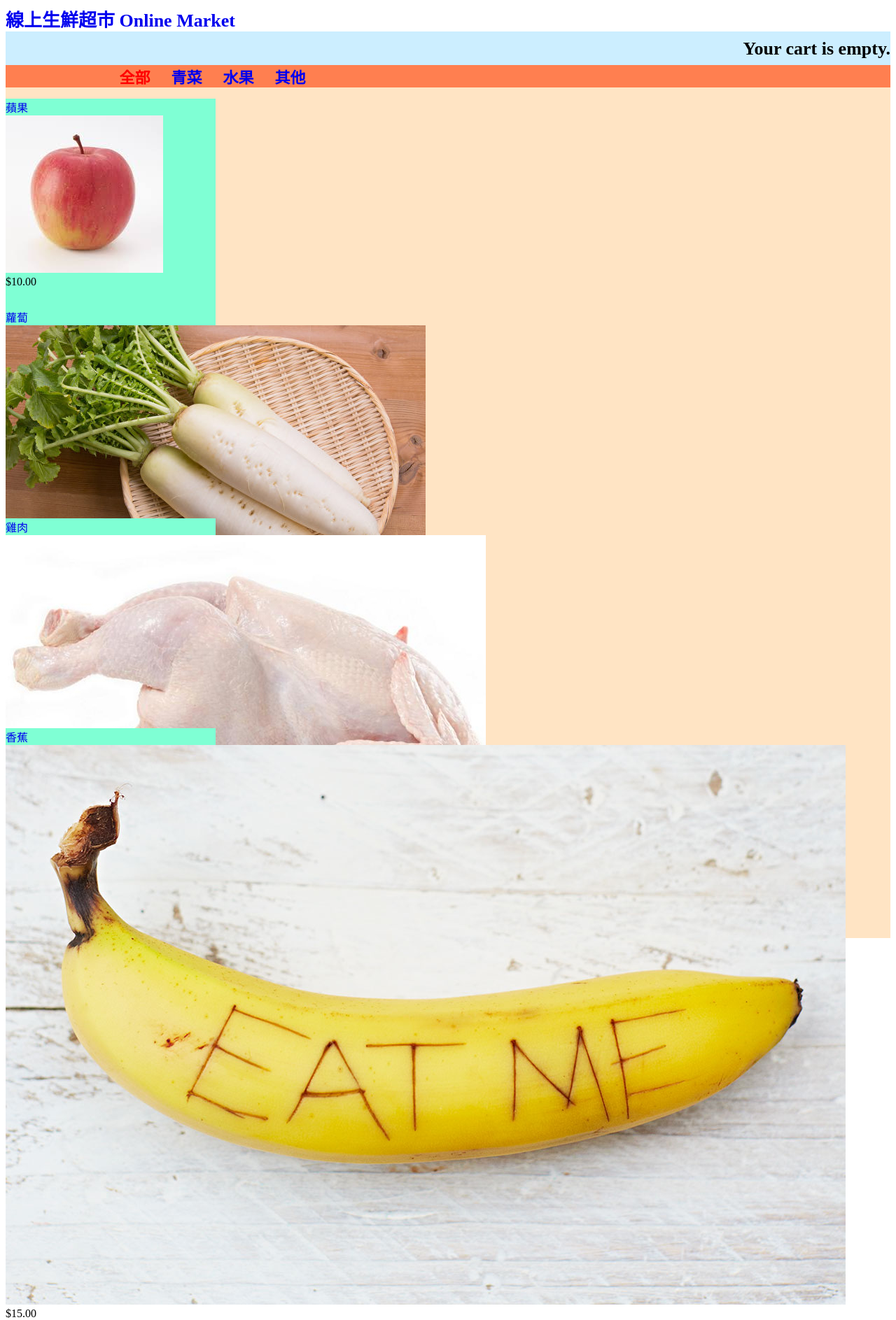
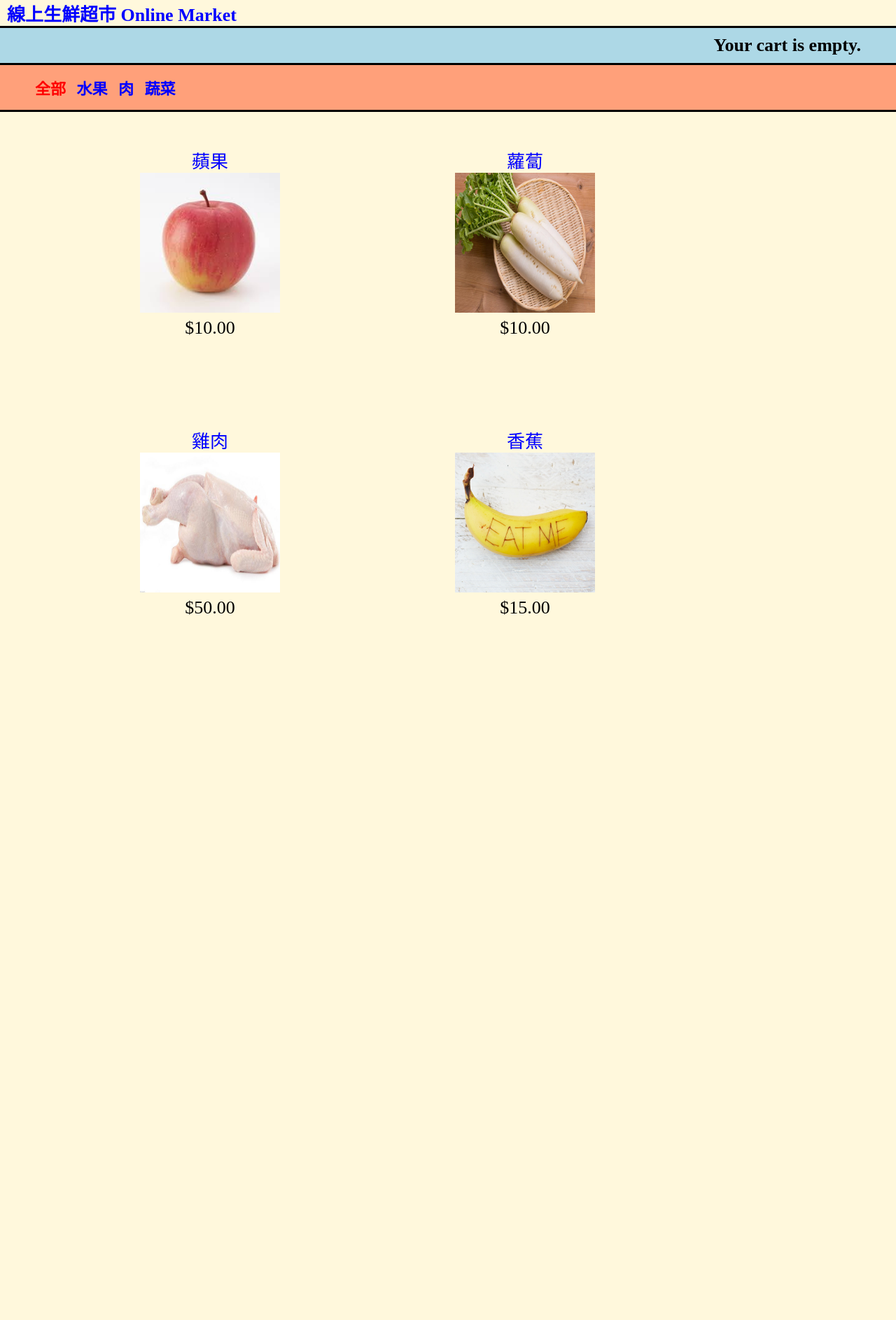
Before and after one commit to 1051530/demo, a Django app: page / in a window 1280 px wide. Shown: the whole page at 70% size. After the commit the page ends 879 px from the top, so only its background shows below. Run offline with Django 3.2, Linux system fonts and the light colour scheme; data comes from the database, SQL or seed files in the repository; both versions use the stored data as it was after the commit.

Commit message:
嗨起來!!!

```diff
--- a/demo/shop/static/css/base.css
+++ b/demo/shop/static/css/base.css
@@ -1,12 +1,19 @@
+body{
+    background-color: cornsilk;
+    margin: 0 auto;
+    padding: 0 auto;
+}
 .logo{
     text-decoration:none;
     font-weight: bold;
     font-size: 26px;
+    padding-left: 10px;
 }
 
 a{
     position:relative;
     text-decoration:none;
+    color: blue;
 }
 
 a:visited {
@@ -17,29 +24,31 @@ ul, li{
 }
 
 #subheader{
-    background-color: #CCEEFF;
     height: 50px;
     line-height:50px;
+    background-color: lightblue;
+    border-top-style:solid;
+
 }
 
 .cart{
     font-weight: bold;
     font-size: 26px;
     text-align:right;
+    margin-right: 50px;
 }
 
 #content{
-    position:relative;
-    background-color: bisque;
     height: 100%;
     width: 100%;
-    top:-18px;
 }
 
 #sidebar{
-    position:relative;
-    background-color: coral;
+    background-color: lightsalmon;
     width: 100%;
+    border-bottom-style:solid;
+    border-top-style: solid;
+    margin-bottom: 50px;
 }
 
 .selected{
@@ -48,13 +57,16 @@ ul, li{
     list-style-type: none;
 }
 
-.product-list{
-
+.price{
+    font-size: 26px;
 }
 
 .item{
-    position:relative;
-    background-color: aquamarine;
+    text-align:center;
+    font-size: 26px;
     height: 300px;
     width: 300px;
+    float:left;
+    margin-left: 150px;
+    margin-bottom: 100px;
 }
--- a/demo/shop/templates/shop/product/list.html
+++ b/demo/shop/templates/shop/product/list.html
@@ -8,27 +8,22 @@
 {% block content %}
     <div id="sidebar">
         <ul>
-            <li {% if not category %}class="selected"{% endif %}>
-                <a href="{% url "shop:product_list" %}" style="color: red;left:10%;">全部</a>
-                <a href="{% url "shop:product_list" %}" style="left:12%;">青菜</a>
-                <a href="{% url "shop:product_list" %}" style="left:14%;">水果</a>
-                <a href="{% url "shop:product_list" %}" style="left:16%;">其他</a>
+            <li class="selected">
+                <a href="{% url "shop:product_list" %}" style="color: red;margin-left: 10px;">全部</a>
+                {% for c in categories %}
+                    <a href="{{ c.get_absolute_url }}" style="margin-left: 10px;"> {{ c.name }}</a>
+                {% endfor %}
             </li>
-
-            {% for c in categories %}
-                <li {% if category.slug == c.slug %}class="selected"{% endif %}>
-                    <a href="{{ c.get_absolute_url }}">{{ c.name }}</a>
-                </li>
-            {% endfor %}
         </ul>
     </div>
     <div id="main" class="product-list">
         {% for product in products %}
             <div class="item">
-                <a href="{{ product.get_absolute_url }}" >{{ product.name }}</a>
+                <a href="{{ product.get_absolute_url }}"> {{ product.name }}</a>
                 <br>
                 <a href="{{ product.get_absolute_url }}">
-                    <img src="{% if product.image %}{{ product.image.url }}{% else %}{% static "images/no_image.png" %}{% endif %}">
+                    <img src="{% if product.image %}{{ product.image.url }}{% else %}
+                                {% static "images/no_image.png" %}{% endif %}" style="width: 200px;height: 200px;">
                 </a>
                 <br>
                 ${{ product.price }}
--- a/demo/shop/urls.py
+++ b/demo/shop/urls.py
@@ -1,14 +1,12 @@
 from django.conf.urls import url
-
 from . import views
 
 urlpatterns = [
-    url(r'^$', views.product_list,
-        name='product_list'),
+    url(r'^$', views.product_list, name='product_list'),
     url(r'^(?P<category_slug>[-\w]+)/$',
         views.product_list,
         name='product_list_by_category'),
-    url(r'^(?P<product_id>\d+)/(?P<slug>[-\w]+)/$',
+    url(r'^(?P<id>\d+)/(?P<slug>[-\w]+)/$',
         views.product_detail,
         name='product_detail')
     ]
--- a/demo/shop/views.py
+++ b/demo/shop/views.py
@@ -10,9 +10,14 @@ def product_list(request, category_slug=None):
     if category_slug:
         category = get_object_or_404(Category, slug=category_slug)
         products = products.filter(category=category)
-    return render(request, 'shop/product/list.html', {'category': category, 'catrgories': categories, 'products': products})
+    return render(request, 'shop/product/list.html', {'category': category,
+                                                      'categories': categories, 'products': products})
 
 
 def product_detail(request, id, slug):
+    category = None
+    categories = Category.objects.all()
+    products = Product.objects.filter(available=True)
     product = get_object_or_404(Product, id=id, slug=slug, available=True)
-    return render(request, 'shop/product/detail.html', {'product': product})
+    return render(request, 'shop/product/detail.html', {'category': category,
+                                                        'categories': categories, 'product': product})
```
Also changed, not shown: demo/shop/templates/shop/product/detail.html (+29 -0 lines), demo/db.sqlite3, demo/media/products/2019/06/09/apple.jpg (added), demo/media/products/2019/06/09/apple_3l3XHgZ.jpg (added), demo/media/products/2019/06/09/banana.jpg (added), demo/media/products/2019/06/09/chicken.jpg (added), demo/media/products/2019/06/09/radish.jpg (added), demo/shop/static/images/chicken.jpg (added), demo/shop/static/images/radish.jpg (added).
